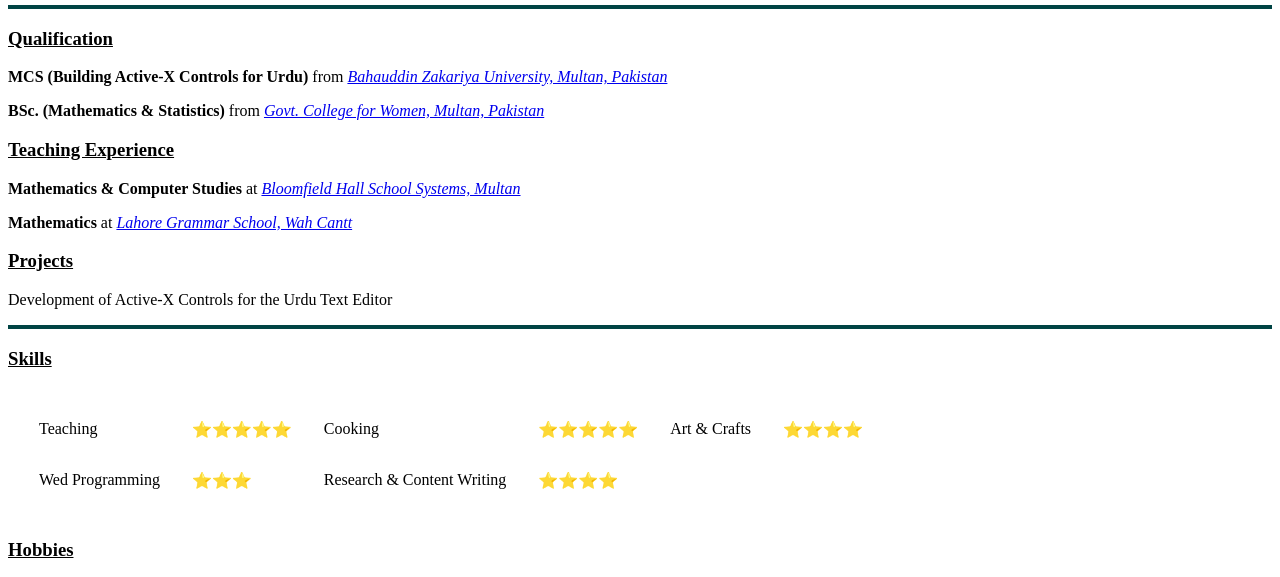
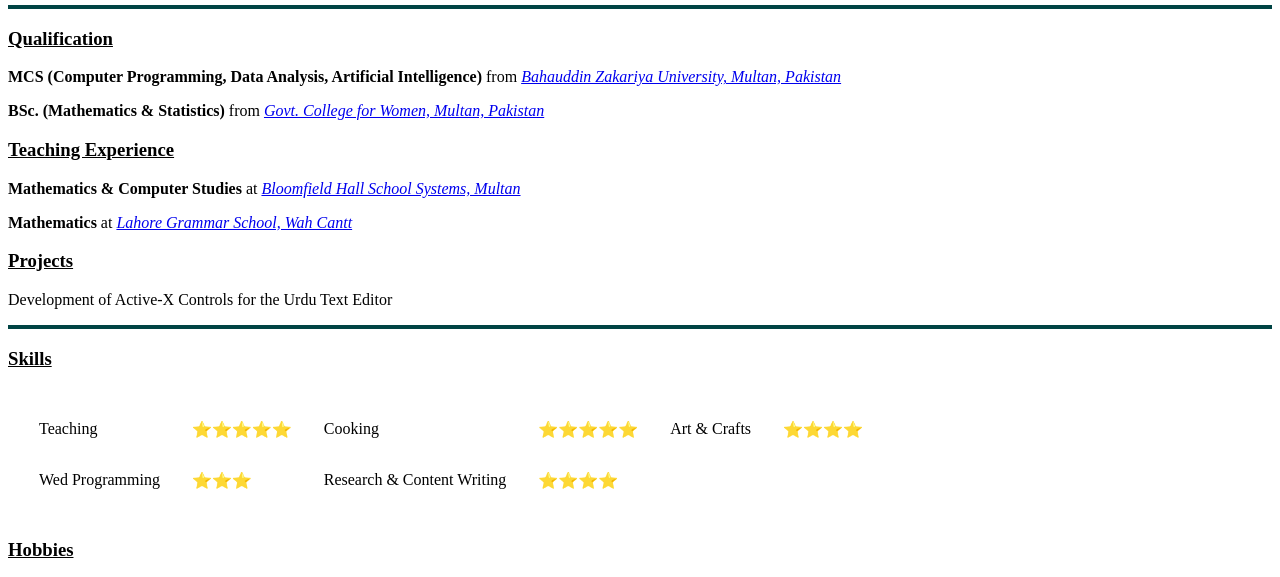
Before and after one commit to Fareeha11/First, a plain HTML site: page index.html in a window 1280 px wide. Shown: the part 201-778 px from the top of the page. Drawn offline with Linux system fonts and the light colour scheme.

Commit message:
Update index.html

```diff
--- a/index.html
+++ b/index.html
@@ -22,7 +22,7 @@
 <hr color="004444" size="4" noshade>
 
     <h3><u>Qualification</u></h3>
-        <p> <strong> MCS (Building Active-X Controls for Urdu) </strong> from<em> <a href="https://www.bzu.edu.pk/" > Bahauddin Zakariya University, Multan, Pakistan </a></em></p>
+        <p> <strong> MCS (Computer Programming, Data Analysis, Artificial Intelligence) </strong> from<em> <a href="https://www.bzu.edu.pk/" > Bahauddin Zakariya University, Multan, Pakistan </a></em></p>
         <p><strong>BSc. (Mathematics & Statistics) </strong> from <em> <a href="https://www.facebook.com/profile.php?id=100069336932463">Govt. College for Women, Multan, Pakistan </a></em></p>
     <h3><u>Teaching Experience</u></h3>
         <p><strong>Mathematics & Computer Studies</strong> at <em> <a href="https://bhs.edu.pk/">Bloomfield Hall School Systems, Multan </a></em></p>
```
